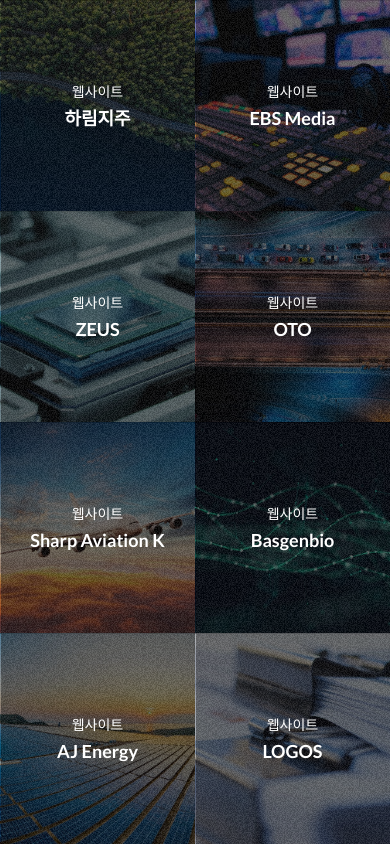
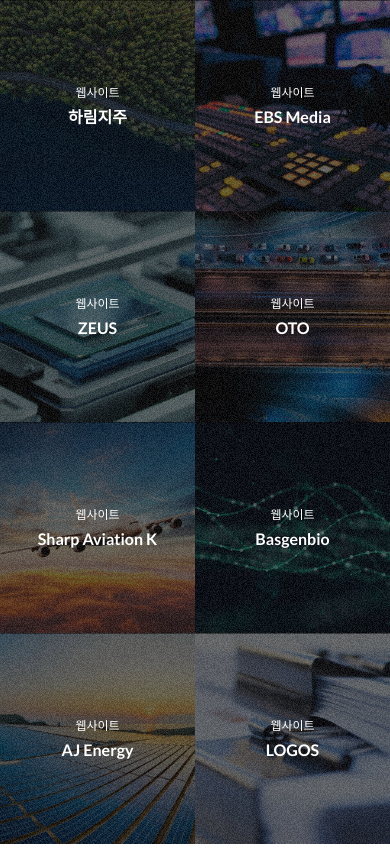
Before and after one commit to from2chorong/portfolio, a plain HTML site: page index.html in a window 390 px wide. Drawn offline with nearby package versions, Linux system fonts and the light colour scheme; a web font is replaced by a local one.

Commit message:
Upload portfolio

```diff
--- a/css/scss/index.scss
+++ b/css/scss/index.scss
@@ -61,15 +61,16 @@ main {
 		&::after {
 			content: '';
 			display: block;
+			width: calc(100% + 2px);
+			height: calc(100% + 2px);
 			z-index: 1;
-			@include wh;
 			@include position(absolute, 50%, 50%);
 		}
 		&::before {
 			background: rgba($color: #000000, $alpha: 0.6);
 		}
 		&::after {
-			background: url('/images/noise.gif') no-repeat center / cover;
+			background: url('/portfolio/images/noise.gif') no-repeat center / cover;
 			opacity: 0.1;
 			pointer-events: none;
 		}
@@ -198,3 +199,14 @@ main {
 		font-size: 2.6rem;
 	}
 }
+
+@media (max-width: 480px) {
+	main .text {
+		span {
+			font-size: 1.2rem;
+		}
+		h6 {
+			font-size: 1.6rem;
+		}
+	}
+}
```
Also changed, not shown: css/index.css.
